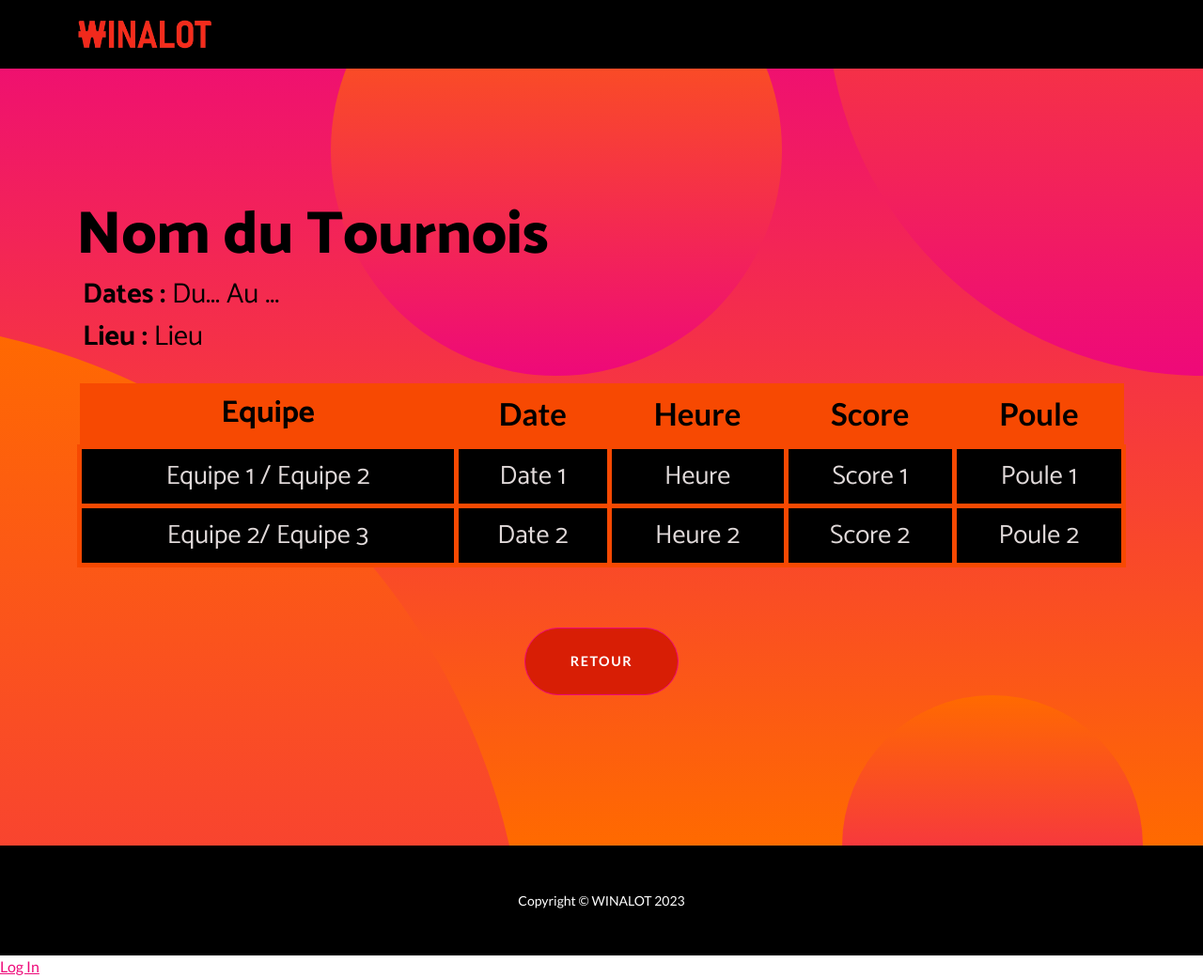
After one commit to mborsu/personal_project_, a Django app: template winalot/scores/templates/scores/detail.html in a window 1280 px wide. The commit adds this page. Shown: the whole page at 94% size. Run offline with Django 4.2, Linux system fonts and the light colour scheme; the template is opened without the code that fills it, so the values that code supplies are empty; some libraries are stand-ins or nearby versions.

Commit message:
Created Detail View with standard detail html

```diff
--- /dev/null
+++ b/winalot/scores/templates/scores/detail.html
@@ -0,0 +1,70 @@
+<!DOCTYPE html>
+<html lang="en">
+{% load static %}
+<head>
+    <meta charset="utf-8">
+    <meta name="viewport" content="width=device-width, initial-scale=1.0, shrink-to-fit=no">
+    <title>winalot 1</title>
+    <meta name="description" content="Scores Website">
+    <link rel="stylesheet" href="{% static 'scores/assets/bootstrap/css/bootstrap.min.css'%}">
+    <link rel="stylesheet" href="https://fonts.googleapis.com/css?family=Catamaran:100,200,300,400,500,600,700,800,900&amp;display=swap">
+    <link rel="stylesheet" href="https://fonts.googleapis.com/css?family=Lato:100,100i,300,300i,400,400i,700,700i,900,900i&amp;display=swap">
+    <link rel="stylesheet" href="{% static 'scores/assets/css/Login-Form-Basic-icons.css'%}">
+</head>
+
+<body>
+    <nav class="navbar navbar-dark navbar-expand-lg fixed-top bg-dark navbar-custom" style="background: linear-gradient(#000000 1%, black 35%, rgb(0,0,0) 86%), var(--bs-red);border-color: var(--bs-black);">
+        <div class="container"><a class="navbar-brand" href="#"><img class="rounded img-fluid" src="{% static 'scores/assets/img/Capture_d_écran_2023-04-14_165538-removebg-preview.png'%}" width="144" height="31"></a><button data-bs-toggle="collapse" class="navbar-toggler" data-bs-target="#navbarResponsive"><span class="visually-hidden">Toggle navigation</span><span class="navbar-toggler-icon"></span></button>
+            <div class="collapse navbar-collapse" id="navbarResponsive"></div>
+        </div>
+    </nav>
+    <header class="text-center masthead">
+        <div class="masthead-content" style="--bs-primary: #ff0000;--bs-primary-rgb: 255,0,0;--bs-secondary: #450202;--bs-secondary-rgb: 69,2,2;--bs-success: #000000;--bs-success-rgb: 0,0,0;--bs-body-bg: var(--bs-red);">
+            <div class="container">
+                <h2 class="masthead-subheading mb-0" style="text-align: left;margin: -1px;margin-bottom: 0px;"><span style="color: rgb(0, 0, 0);">Nom du Tournois</span></h2>
+                <p style="text-align: left;font-size: 30px;font-weight: bold;font-family: Catamaran, sans-serif;color: rgb(0,0,0);margin-left: 6px;">Dates : <span style="font-weight: normal !important;">Du... Au ...</span><br>Lieu : <span style="font-weight: normal !important;">Lieu</span></p>
+                <div class="table-responsive" style="font-size: 28px;color: #cbcbcb;margin-top: 27px;padding: 0px;">
+                    <table class="table">
+                        <thead>
+                            <tr>
+                                <th style="background: #f74902;font-size: 33px;font-family: Catamaran, sans-serif;color: rgb(0,0,0);">Equipe</th>
+                                <th style="font-size: 33px;background: #f74902;color: rgb(0,0,0);">Date</th>
+                                <th style="font-size: 33px;background: #f74902;color: rgb(0,0,0);">Heure</th>
+                                <th style="font-size: 33px;background: #f74902;color: rgb(0,0,0);">Score</th>
+                                <th style="font-size: 33px;background: #f74902;color: rgb(0,0,0);">Poule</th>
+                            </tr>
+                        </thead>
+                        <tbody>
+                            <tr>
+                                <td style="background: var(--bs-black);color: #e1dada;font-size: 28px;font-family: Catamaran, sans-serif;border-width: 5px;border-color: #f74902;">Equipe 1 / Equipe 2</td>
+                                <td style="background: var(--bs-black);font-size: 28px;font-family: Catamaran, sans-serif;border-width: 5px;border-color: #f74902;color: #e1dada;">Date 1</td>
+                                <td style="background: var(--bs-black);font-size: 28px;font-family: Catamaran, sans-serif;border-width: 5px;border-color: #f74902;color: #e1dada;">Heure</td>
+                                <td style="background: var(--bs-black);font-size: 28px;font-family: Catamaran, sans-serif;border-width: 5px;border-color: #f74902;color: #e1dada;">Score 1</td>
+                                <td style="background: var(--bs-black);font-size: 28px;font-family: Catamaran, sans-serif;border-width: 5px;border-color: #f74902;color: #e1dada;">Poule 1</td>
+                            </tr>
+                            <tr>
+                                <td style="background: var(--bs-black);color: #e1dada;font-size: 28px;font-family: Catamaran, sans-serif;border-width: 5px;border-color: #f74902;">Equipe 2/ Equipe 3</td>
+                                <td style="background: var(--bs-black);font-size: 28px;font-family: Catamaran, sans-serif;border-width: 5px;border-color: #f74902;color: #e1dada;">Date 2</td>
+                                <td style="background: var(--bs-black);font-size: 28px;font-family: Catamaran, sans-serif;border-width: 5px;border-color: #f74902;color: #e1dada;">Heure 2</td>
+                                <td style="background: var(--bs-black);font-size: 28px;font-family: Catamaran, sans-serif;border-width: 5px;border-color: #f74902;color: #e1dada;">Score 2</td>
+                                <td style="background: var(--bs-black);font-size: 28px;font-family: Catamaran, sans-serif;border-width: 5px;border-color: #f74902;color: #e1dada;">Poule 2</td>
+                            </tr>
+                        </tbody>
+                    </table>
+                </div><a class="btn btn-primary btn-xl rounded-pill mt-5" role="button" href="#" style="--bs-primary: #ff0000;--bs-primary-rgb: 255,0,0;background: #d81e05;">Retour</a>
+            </div>
+        </div>
+        <div class="bg-circle-1 bg-circle" style="--bs-primary: #920000;--bs-primary-rgb: 146,0,0;--bs-body-bg: var(--bs-btn-disabled-color);"></div>
+        <div class="bg-circle-2 bg-circle"></div>
+        <div class="bg-circle-3 bg-circle"></div>
+        <div class="bg-circle-4 bg-circle"></div>
+    </header>
+    <footer class="py-5 bg-black">
+        <div class="container">
+            <p class="text-center text-white m-0 small">Copyright&nbsp;© WINALOT 2023</p>
+        </div>
+    </footer><a href="#">Log In</a>
+    <script src="{% static 'scores/assets/bootstrap/js/bootstrap.min.js'%}"></script>
+</body>
+
+</html>
--- a/winalot/scores/templates/scores/index.html
+++ b/winalot/scores/templates/scores/index.html
@@ -48,7 +48,7 @@
                     {% for tournament in tournament_list %}
                         <tr>
 
-                            <td style="font-family: Catamaran, sans-serif;font-weight: bold;font-size: 22px;">{{tournament.name}}</td>
+                            <td style="font-family: Catamaran, sans-serif;font-weight: bold;font-size: 22px;"><a href="{% url 'scores:tournament_detail' tournament.id %}">{{tournament.name}}</a></td>
                             <td style="font-family: Catamaran, sans-serif;font-size: 22px;">{{tournament.num_pools}}</td>
                             <td style="font-family: Catamaran, sans-serif;font-size: 22px;">{{tournament.num_teams_per_pool}}</td>
                         </tr>
--- a/winalot/scores/urls.py
+++ b/winalot/scores/urls.py
@@ -6,4 +6,5 @@ from . import views
 app_name = 'scores'
 urlpatterns = [
     path('', views.IndexView.as_view(), name='index'),
+    path('<int:pk>/', views.DetailView.as_view(), name='tournament_detail'),
 ]
```
Also changed, not shown: winalot/scores/views.py (+9 -0 lines).
